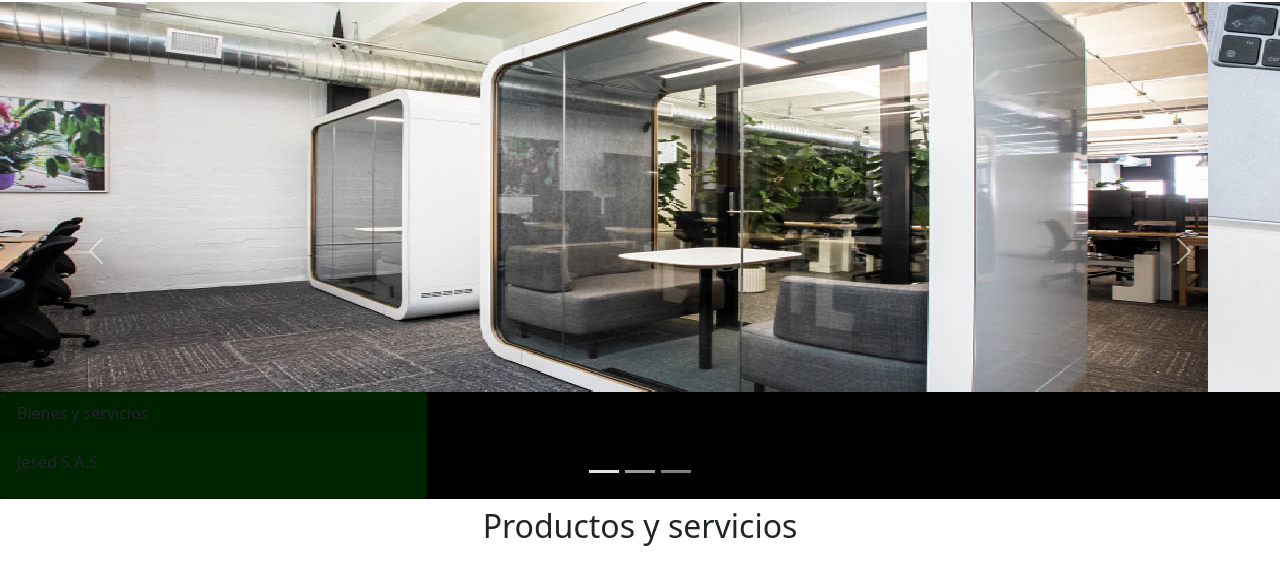
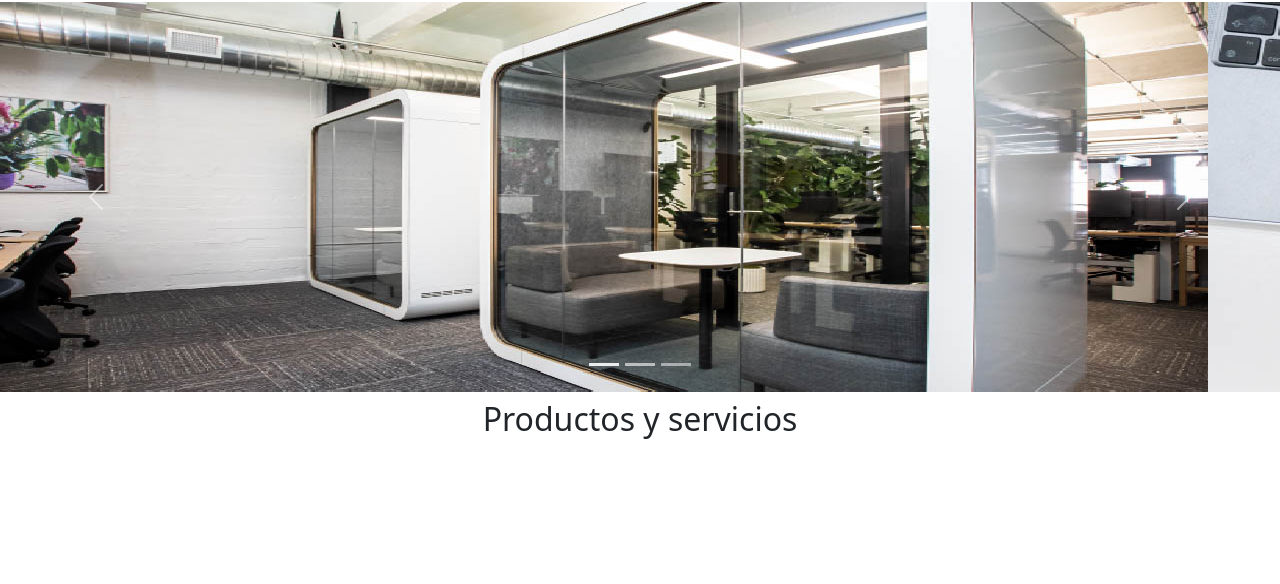
Before and after one commit to josea2003/Jesed-Web, a plain HTML site: page index.html in a window 1280 px wide. Shown: the part 80-664 px from the top of the page. Drawn offline with nearby package versions, Linux system fonts and the light colour scheme.

Commit message:
Header and slider #1

```diff
--- a/index.html
+++ b/index.html
@@ -66,14 +66,6 @@
               <span class="carousel-control-next-icon" aria-hidden="true"></span>
               <span class="visually-hidden">Next</span>
             </button>
-            <div class="card col-sm-4 b-transp-green">
-                <div class="card-header">
-                    Bienes y servicios
-                </div>
-                <div class="card-body">
-                    <div class="card-title">Jesed S.A.S</div>
-                </div>
-            </div>
         </div>
     </div>
     <div class="container">
```
